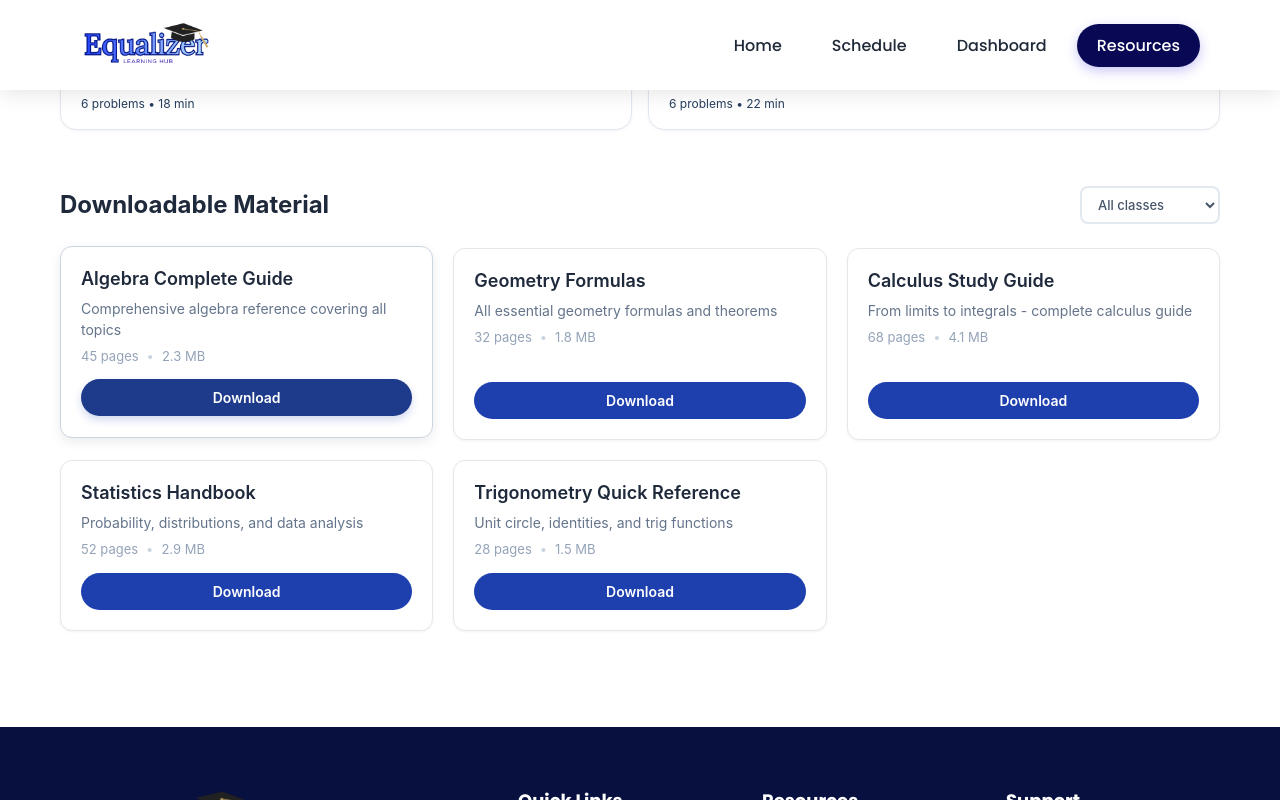
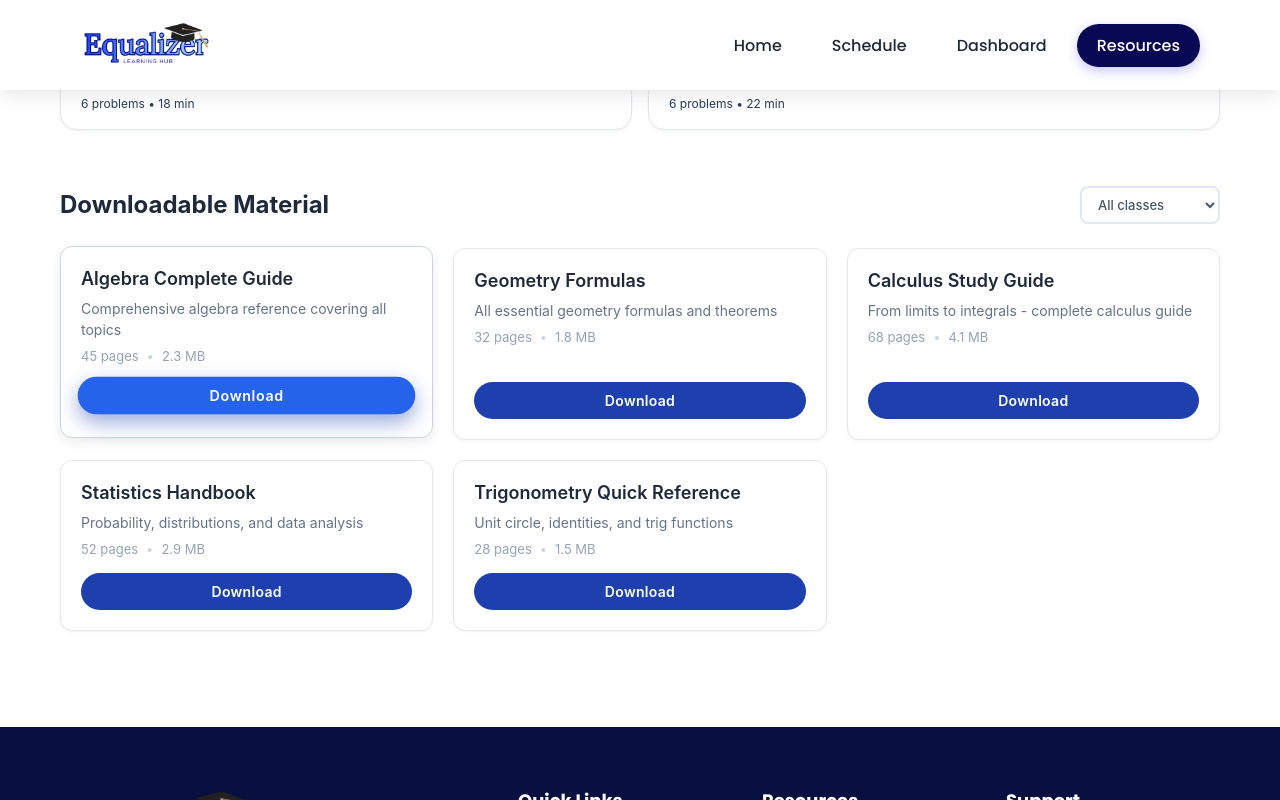
Before and after one commit to olaalzreikat/StudentLearningHub, a React (Vite) app: page /resources in a window 1280 px wide. In both pictures the pointer is over the button 246 px from the left and 3609 px from the top of the page. Shown: the part 3209-4009 px from the top of the page. Built offline with nearby package versions, Linux system fonts and the light colour scheme.

Commit message:
Enhance download button hover effect on Resources page

```diff
--- a/src/pages/Resources.css
+++ b/src/pages/Resources.css
@@ -768,19 +768,21 @@
     font-size: 14px;
     font-weight: 600;
     cursor: pointer;
-    transition: all 0.2s ease;
+    transition: all 0.25s ease;
     font-family: -apple-system, BlinkMacSystemFont, 'Segoe UI', 'Roboto', sans-serif;
+    letter-spacing: 0.3px;
 }
 
 .download-btn:hover {
-    background: #1e3a8a;
-    transform: translateY(-1px);
-    box-shadow: 0 4px 8px rgba(30, 64, 175, 0.2);
+    background: #2563eb;
+    transform: translateY(-3px) scale(1.02);
+    box-shadow: 0 8px 20px rgba(30, 64, 175, 0.45);
+    letter-spacing: 0.6px;
 }
 
 .download-btn:active {
-    transform: translateY(0);
-    box-shadow: none;
+    transform: translateY(0) scale(1);
+    box-shadow: 0 2px 6px rgba(30, 64, 175, 0.3);
 }
 
 .download-btn-done {
```
